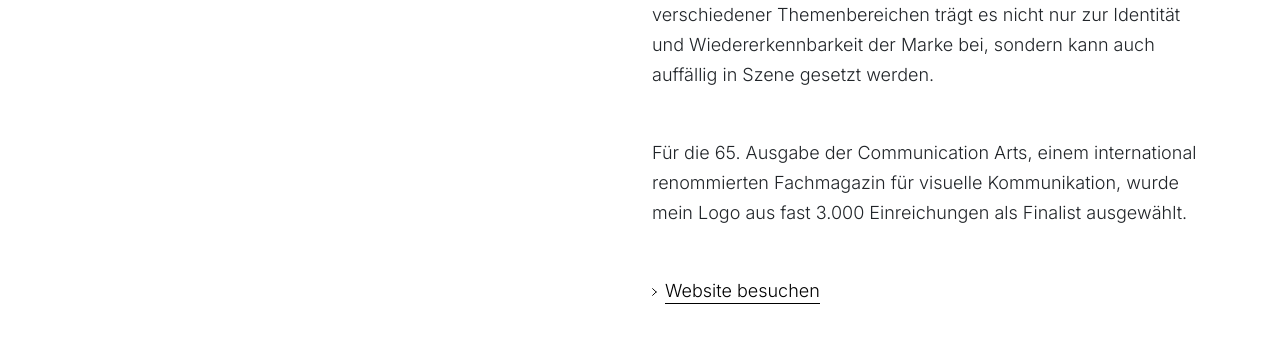
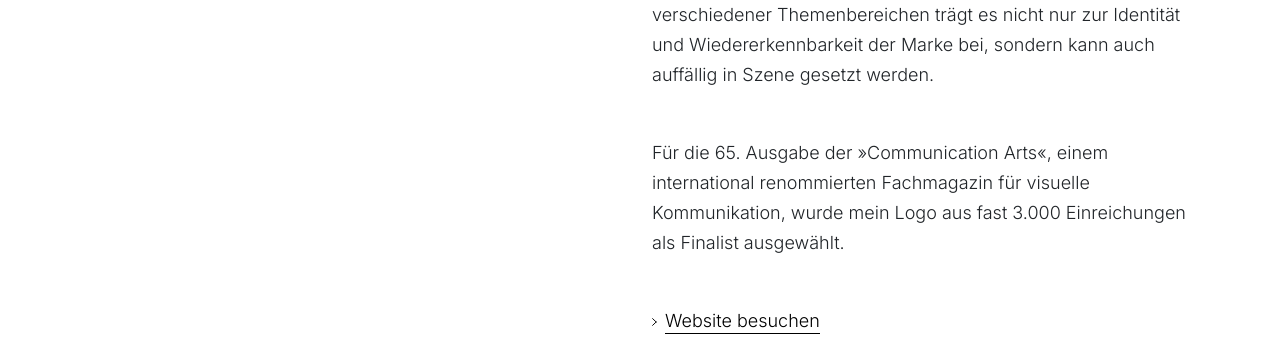
Before and after one commit to kwoellner/katharinawoellner.com, a plain HTML site: page referenz-kb.html in a window 1280 px wide. Shown: the part 1260-1622 px from the top of the page. Drawn offline with Linux system fonts and the light colour scheme; a web font is replaced by a local one.

Commit message:
Update referenz-kb.html

```diff
--- a/referenz-kb.html
+++ b/referenz-kb.html
@@ -95,7 +95,7 @@
                 </div>
                 <div class="col-md-6 mt-5">
                     <p class="mb-5">Für die Hausarztpraxis von Katharina Brix mit zusätzlichem Fokus auf Naturheilverfahren, Ayurveda und Akupunktur entwarf ich ein Logo aus dem Initial »B« und einem Blatt, das die naturheilende Ausrichtung betont. Grüne Farbtöne verleihen dem Logo eine moderne, frische Ästhetik. Besonders spannend ist die vielseitige Verwendungsmöglichkeit des Logos als grafisches, plakatives Element. In Kombination mit Fotos zur Hervorhebung verschiedener Themenbereichen trägt es nicht nur zur Identität und Wiedererkennbarkeit der Marke bei, sondern kann auch auffällig in Szene gesetzt werden.</p>
-                     <p class="mb-5">Für die 65. Ausgabe der Communication Arts, einem international renommierten Fachmagazin für visuelle Kommunikation, wurde mein Logo aus fast 3.000 Einreichungen als Finalist ausgewählt.</p>
+                     <p class="mb-5">Für die 65. Ausgabe der »Communication Arts«, einem international renommierten Fachmagazin für visuelle Kommunikation, wurde mein Logo aus fast 3.000 Einreichungen als Finalist ausgewählt.</p>
                     <p class="mb-0"><img src="assets/images/icon-arrow-right.svg" width="5" class="me-2" alt=""><a href="https://www.hausarzt-brix.de" target="_blank" class="link-underline-secondary">Website besuchen</a></p>
                 </div>
             </div>
```
